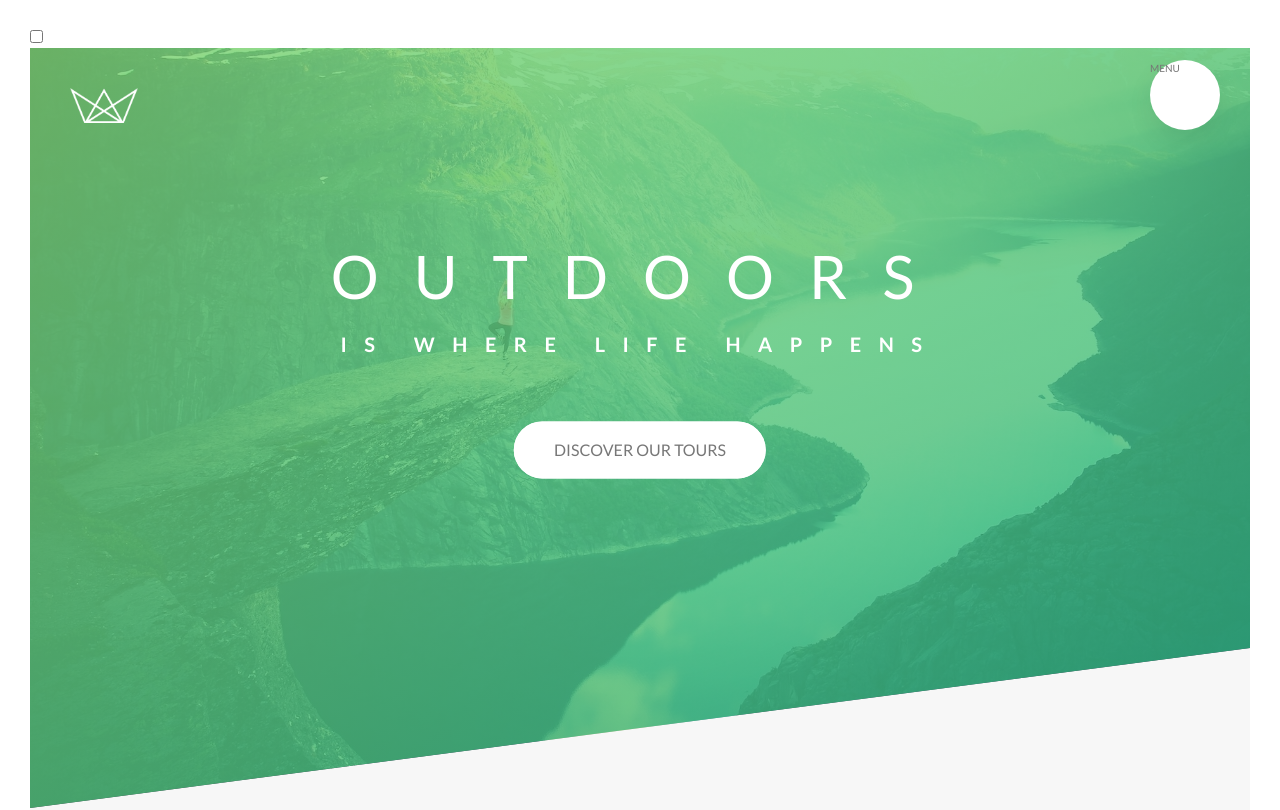
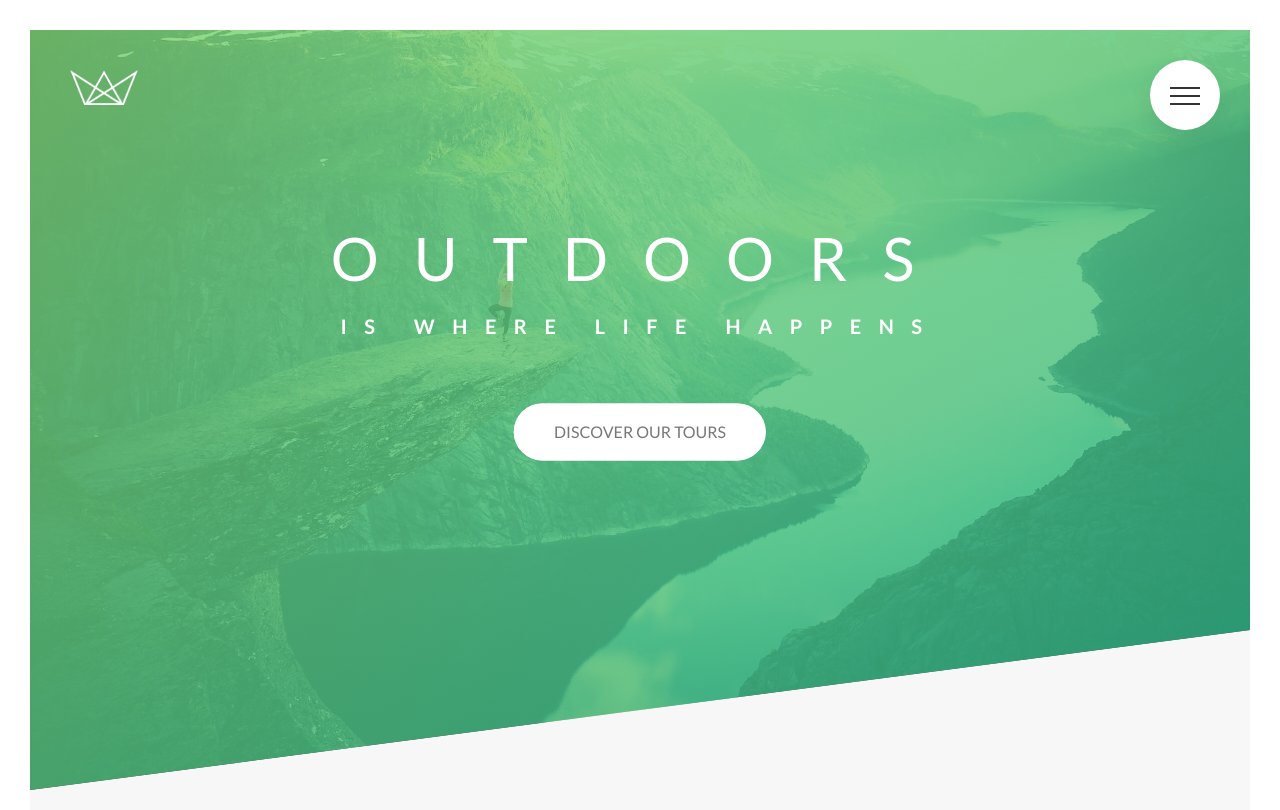
Before and after one commit to mujtaba-basheer/notours-frontend, a website: page index.html in a window 1280 px wide. Shown: the top 810 px of the page. Drawn offline with Linux system fonts and the light colour scheme.

Commit message:
Building the Navigation Part-3 (Complete)

```diff
--- a/index.html
+++ b/index.html
@@ -18,7 +18,9 @@
 <body>
     <div class="navigation">
         <input type="checkbox" class="navigation__checkbox" id="navi-toggle" />
-        <label for="navi-toggle" class="navigation__button">MENU</label>
+        <label for="navi-toggle" class="navigation__button">
+            <span class="navigation__icon">&nbsp;</span>
+        </label>
         <div class="navigation__background">&nbsp;</div>
         <nav class="navigation__nav">
             <ul class="navigation__list">
--- a/sass/layout/_navigation.scss
+++ b/sass/layout/_navigation.scss
@@ -1,6 +1,6 @@
 .navigation {
     &__checkbox {
-        // display: none;
+        display: none;
     }
 
     &__button {
@@ -12,6 +12,8 @@
         right: 6rem;
         border-radius: 50%;
         z-index: 2000;
+        text-align: center;
+        cursor: pointer;
     }
 
     &__background {
@@ -92,6 +94,7 @@
         }
     }
 
+    // FUNCTIONALITY
     &__checkbox:checked ~ &__background {
         transform: scale(80);
     }
@@ -100,4 +103,57 @@
         opacity: 1;
         width: 100%;
     }
+
+    // ICON
+    &__icon {
+        position: relative;
+        margin-top: 3.5rem;
+
+        &,
+        &::before,
+        &::after {
+            width: 3rem;
+            height: 2px;
+            background-color: $color-grey-dark-3;
+            display: inline-block;
+        }
+
+        &::before,
+        &::after {
+            content: "";
+            position: absolute;
+            left: 0;
+            transition: all 0.2s;
+        }
+
+        &::before {
+            top: -0.8rem;
+        }
+
+        &::after {
+            top: 0.8rem;
+        }
+    }
+
+    &__button:hover &__icon::before {
+        top: -1rem;
+    }
+
+    &__button:hover &__icon::after {
+        top: 1rem;
+    }
+
+    &__checkbox:checked + &__button &__icon {
+        background-color: transparent;
+    }
+
+    &__checkbox:checked + &__button &__icon::before {
+        top: 0;
+        transform: rotate(135deg);
+    }
+
+    &__checkbox:checked + &__button &__icon::after {
+        top: 0;
+        transform: rotate(-135deg);
+    }
 }
```
Also changed, not shown: css/style.css.
